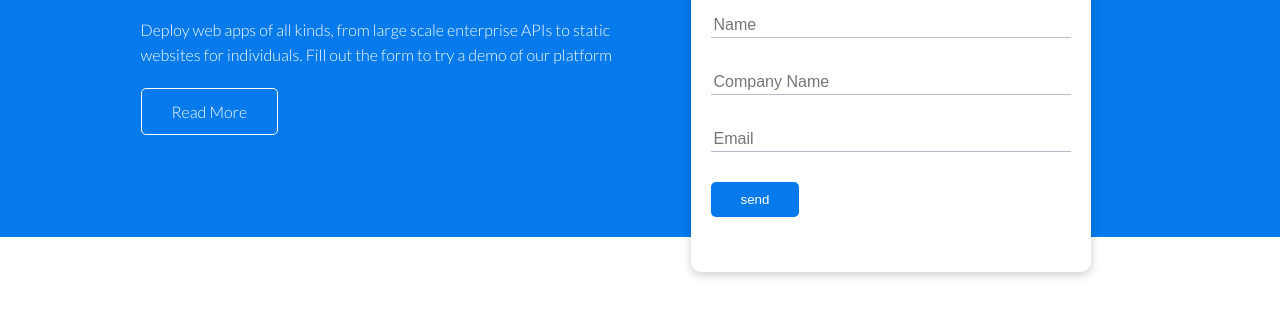
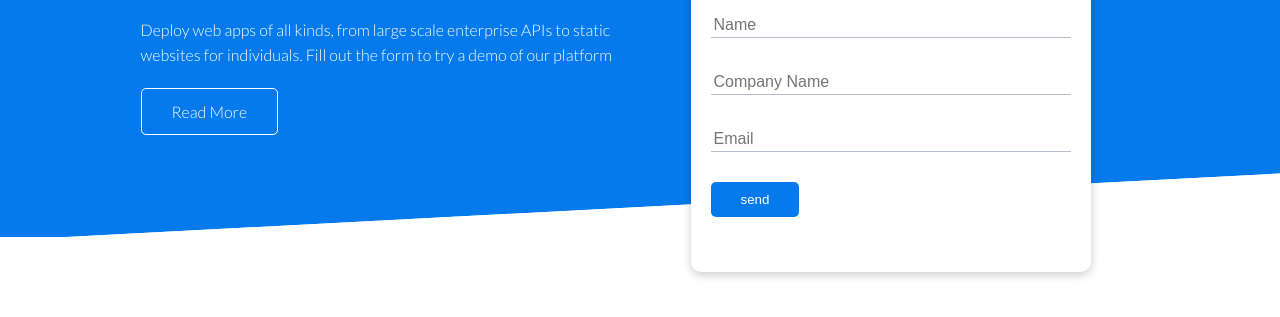
Before and after one commit to Balikuddembe/Loruki-cloud-Hosting, a website: page index.html in a window 1280 px wide. Shown: the part 233-550 px from the top of the page. Drawn offline with Linux system fonts and the light colour scheme.

Commit message:
Modified css

```diff
--- a/css/style.css
+++ b/css/style.css
@@ -128,7 +128,22 @@ img {
   outline: none;
 }
 
-/* Utilities */
+.showcase::before,
+.showcase::after {
+  content: "";
+  position: absolute;
+  height: 100px;
+  bottom: -70px;
+  right: 0;
+  left: 0;
+  background: #fff;
+  transform: skewY(-3deg);
+  -webkit-transform: skewY(-3deg);
+  -moz-transform: skewY(-3deg);
+  -ms-transform: skewY(-3deg);
+}
+
+/* Utilities : classes to be used all throught the website */
 
 .container {
   max-width: 1100px;
--- a/index.html
+++ b/index.html
@@ -18,7 +18,7 @@
         <div class="navbar">
             <div class="container flex">
                 <h1 class="logo">Loruki</h1>
-                <nav class="">
+                <nav>
                     <ul>
                         <li><a href="">Home</a></li>
                         <li><a href="">Features</a></li>
@@ -28,7 +28,6 @@
             </div>
         </div>
     </header>
-
 
     <!--ShowCase-->
 
@@ -40,8 +39,9 @@
                     large scale enterprise APIs to static
                     websites for individuals. Fill out the
                     form to try a demo of our platform </p>
-                <a href="" class="btn btn-outline">Read More</a>
+                <a href="features.html" class="btn btn-outline">Read More</a>
             </div>
+
             <div class="showcase-form card">
                 <h2>Request a Demo</h2>
                 <form>
```
